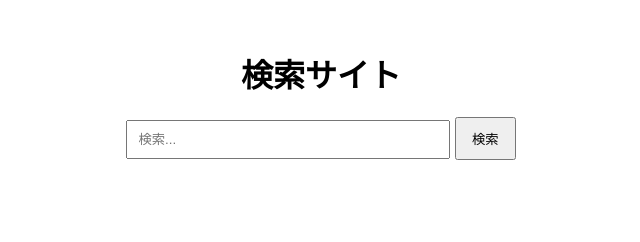
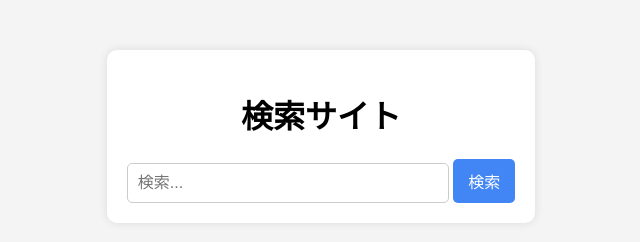
Before and after one commit to sakusakupie/new, a plain HTML site: page index.html in a window 1280 px wide. Shown: the whole page, without its empty margins (319-959 px from the left). Drawn offline with Linux system fonts and the light colour scheme.

Commit message:
Update index.html

```diff
--- a/index.html
+++ b/index.html
@@ -9,20 +9,43 @@
             font-family: Arial, sans-serif;
             text-align: center;
             margin-top: 50px;
+            background-color: #f4f4f4;
+        }
+        .container {
+            background: white;
+            padding: 20px;
+            border-radius: 10px;
+            box-shadow: 0 0 10px rgba(0, 0, 0, 0.1);
+            display: inline-block;
         }
         input {
             width: 300px;
             padding: 10px;
+            border: 1px solid #ccc;
+            border-radius: 5px;
+            font-size: 16px;
         }
         button {
             padding: 10px 15px;
+            border: none;
+            background-color: #4285F4;
+            color: white;
+            border-radius: 5px;
+            font-size: 16px;
+            cursor: pointer;
+            transition: background-color 0.3s;
+        }
+        button:hover {
+            background-color: #357ae8;
         }
     </style>
 </head>
 <body>
-    <h1>検索サイト</h1>
-    <input type="text" id="searchQuery" placeholder="検索...">
-    <button onclick="search()">検索</button>
+    <div class="container">
+        <h1>検索サイト</h1>
+        <input type="text" id="searchQuery" placeholder="検索...">
+        <button onclick="search()">検索</button>
+    </div>
 
     <script>
         function search() {
```
